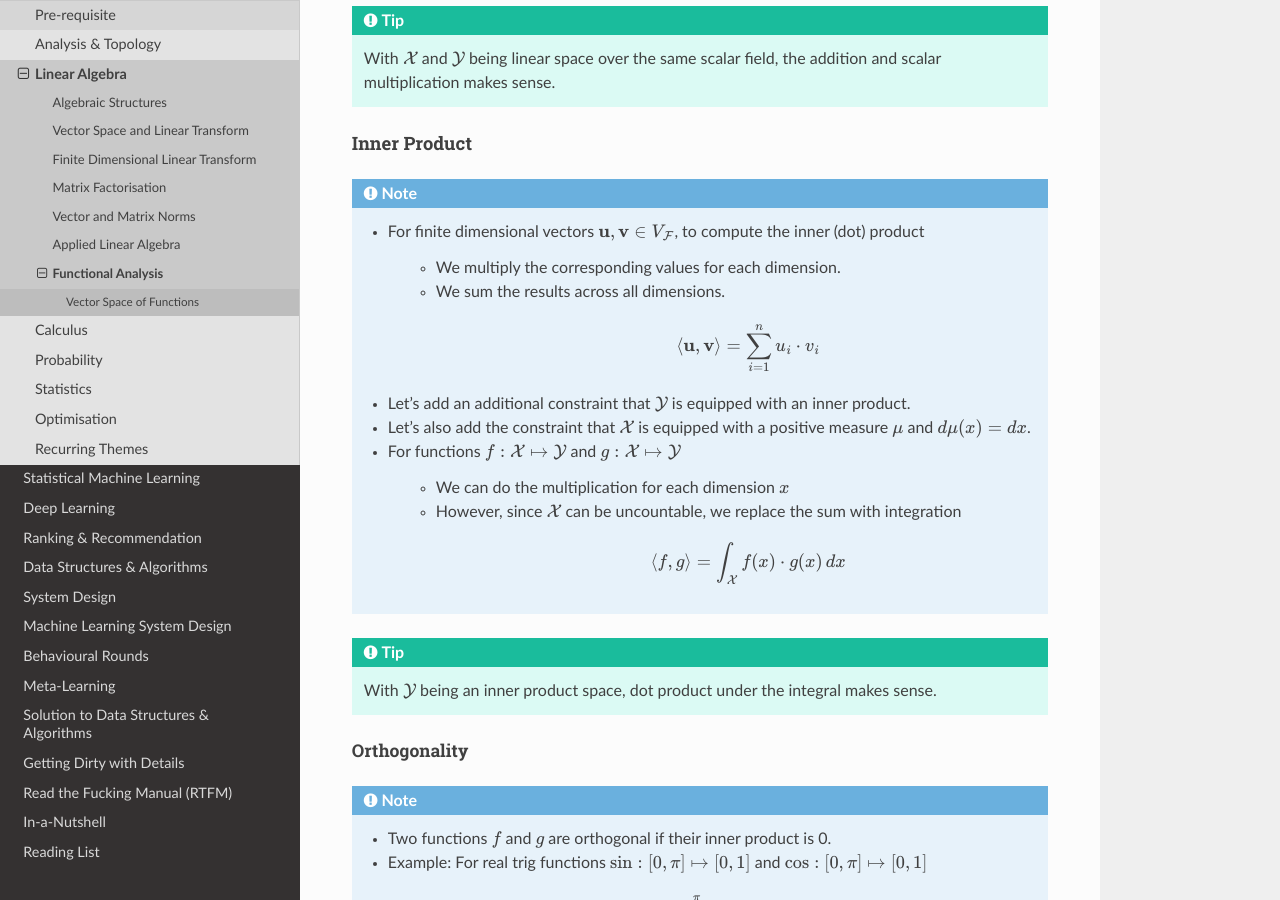
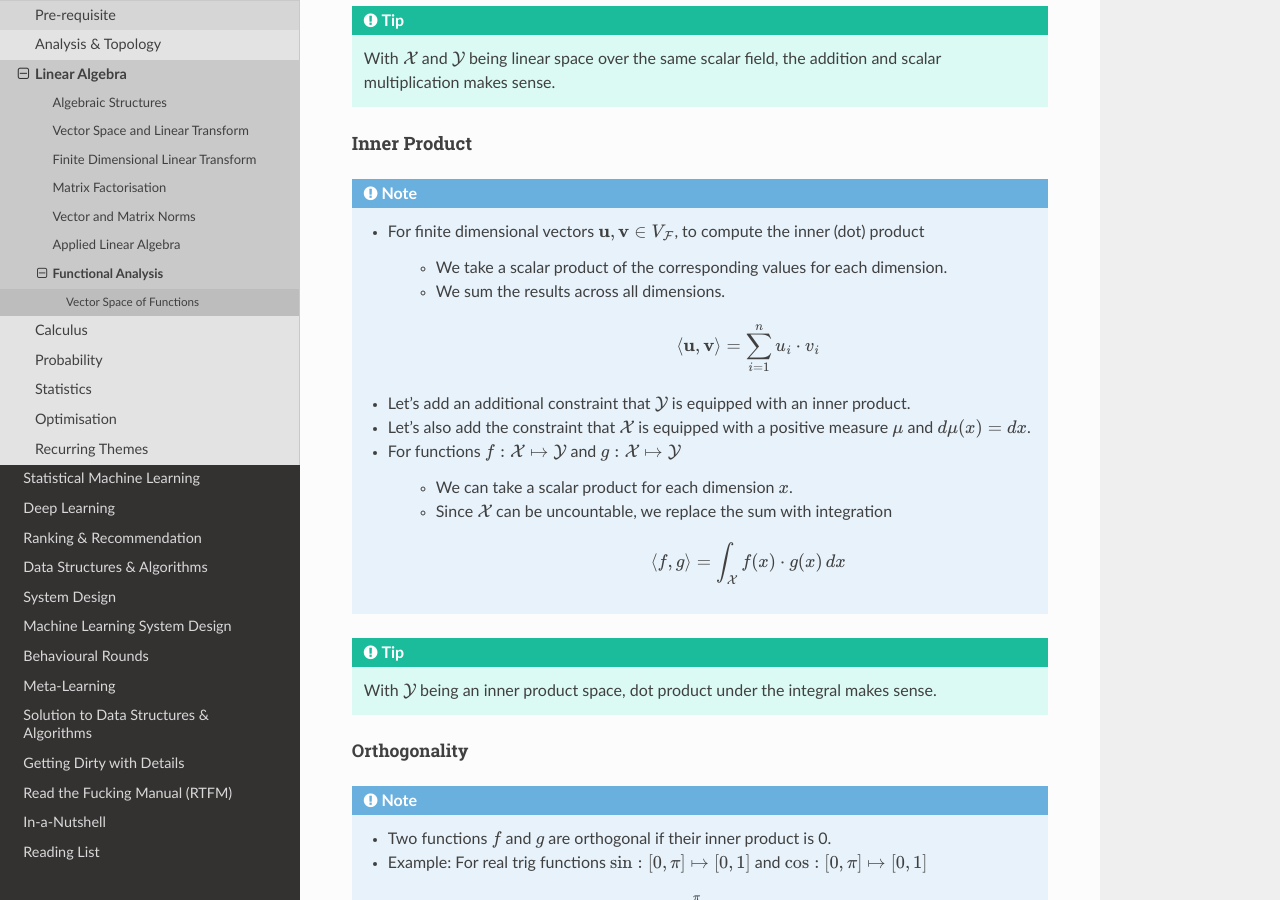
Before and after one commit to uselesstechjunks/leetcode, a Sphinx documentation site: the page built from docs/source/math/linalg/funan.rst, in a window 1280 px wide and 900 px high, scrolled down 2022 px. Built offline with Sphinx 7.4.7 and the Read the Docs theme 2.0.0, drawn with Linux system fonts in a browser that asks for light colours.

Commit message:
Update funan.rst

```diff
--- a/docs/source/math/linalg/funan.rst
+++ b/docs/source/math/linalg/funan.rst
@@ -73,7 +73,7 @@ Inner Product
 .. note::
 	* For finite dimensional vectors :math:`\mathbf{u},\mathbf{v}\in V_{\mathcal{F}}`, to compute the inner (dot) product
 
-		* We multiply the corresponding values for each dimension.
+		* We take a scalar product of the corresponding values for each dimension.
 		* We sum the results across all dimensions.
 
 			.. math:: \langle\mathbf{u},\mathbf{v}\rangle=\sum_{i=1}^n u_i\cdot v_i
@@ -81,8 +81,8 @@ Inner Product
 	* Let's also add the constraint that :math:`\mathcal{X}` is equipped with a positive measure :math:`\mu` and :math:`\mathop{d\mu}(x)=\mathop{dx}`.
 	* For functions :math:`f:\mathcal{X}\mapsto\mathcal{Y}` and :math:`g:\mathcal{X}\mapsto\mathcal{Y}`
 
-		* We can do the multiplication for each dimension :math:`x`
-		* However, since :math:`\mathcal{X}` can be uncountable, we replace the sum with integration
+		* We can take a scalar product for each dimension :math:`x`.
+		* Since :math:`\mathcal{X}` can be uncountable, we replace the sum with integration
 
 			.. math:: \langle f,g\rangle=\int_{\mathcal{X}}f(x)\cdot g(x)\mathop{dx}
 
```
